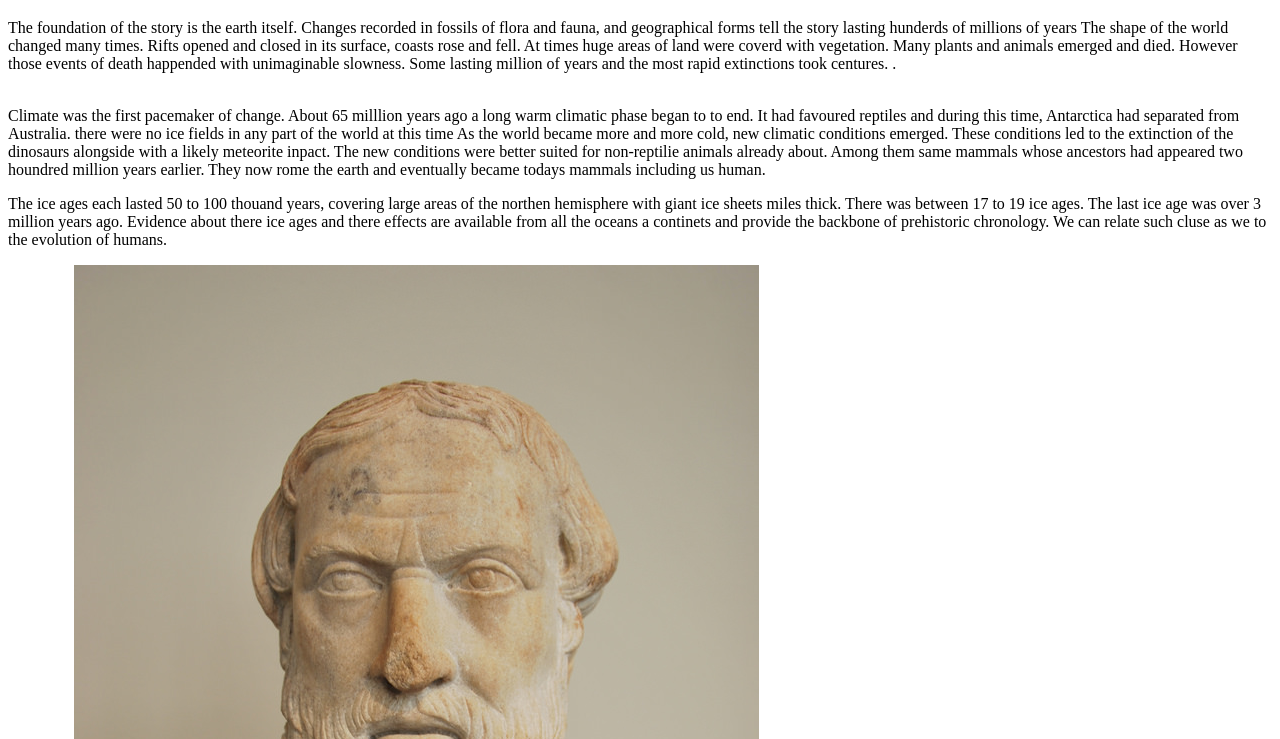
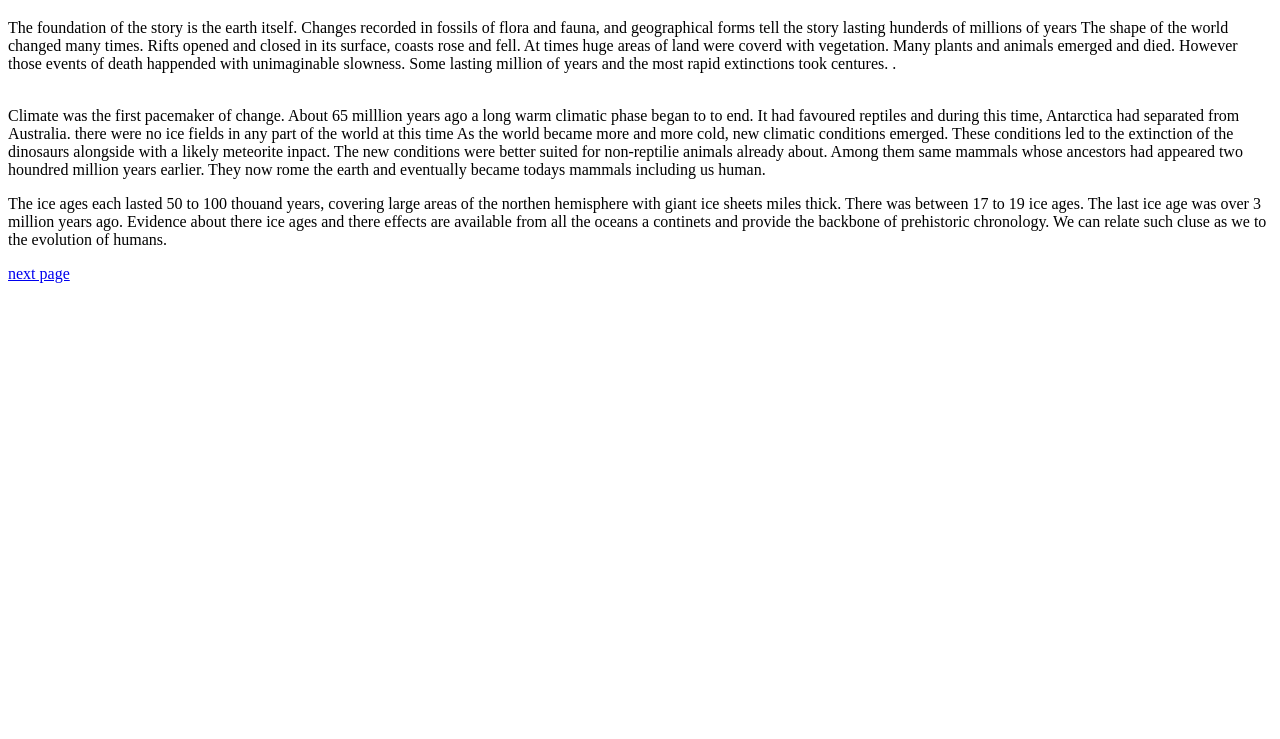
Before and after one commit to ethanspectrumacademy/EthansHistoryWebsite-, a plain HTML site: page p3.html in a window 1280 px wide. Shown: the part 61-800 px from the top of the page. Drawn offline with Linux system fonts and the light colour scheme.

Commit message:
Update p3.html

```diff
--- a/p3.html
+++ b/p3.html
@@ -8,6 +8,6 @@
 <br>Climate was the first pacemaker of change. About 65 milllion years ago a long warm climatic phase began to to end. It had favoured reptiles and during this time, Antarctica had separated from Australia. there were no ice fields in any part of the world at this time As the world became more and more cold, new climatic conditions emerged. These conditions led to the extinction of the dinosaurs alongside with a likely meteorite inpact. The new conditions were better suited for non-reptilie animals already about. Among them same mammals whose ancestors had appeared two houndred million years earlier. They now rome the earth and  eventually became todays mammals including us human.
 <p>The ice ages each lasted 50 to 100 thouand years, covering large areas of the northen hemisphere with giant ice sheets miles thick. There was between 17 to 19 ice ages. The last ice age was over 3 million years ago. Evidence about there ice ages and there effects are available from all the oceans a continets and provide the backbone of prehistoric chronology. We can relate such cluse as we to the evolution of humans.<p>
   <a href="p4.html">next page</a>
-  <img src="4802383155_fcfaa1e1a9_b.jpg" alt="The founder of history, Herodotus.">
+
   </body>
 </html>
```
